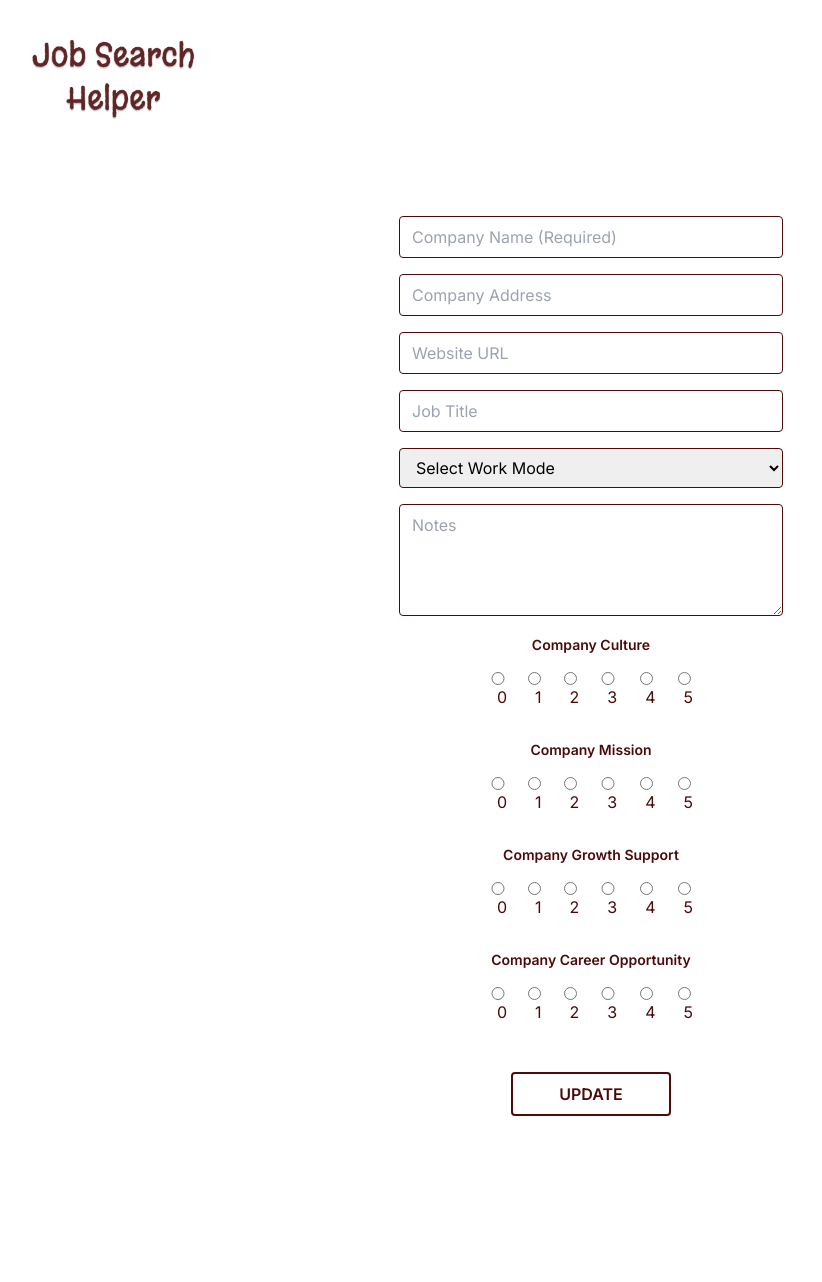
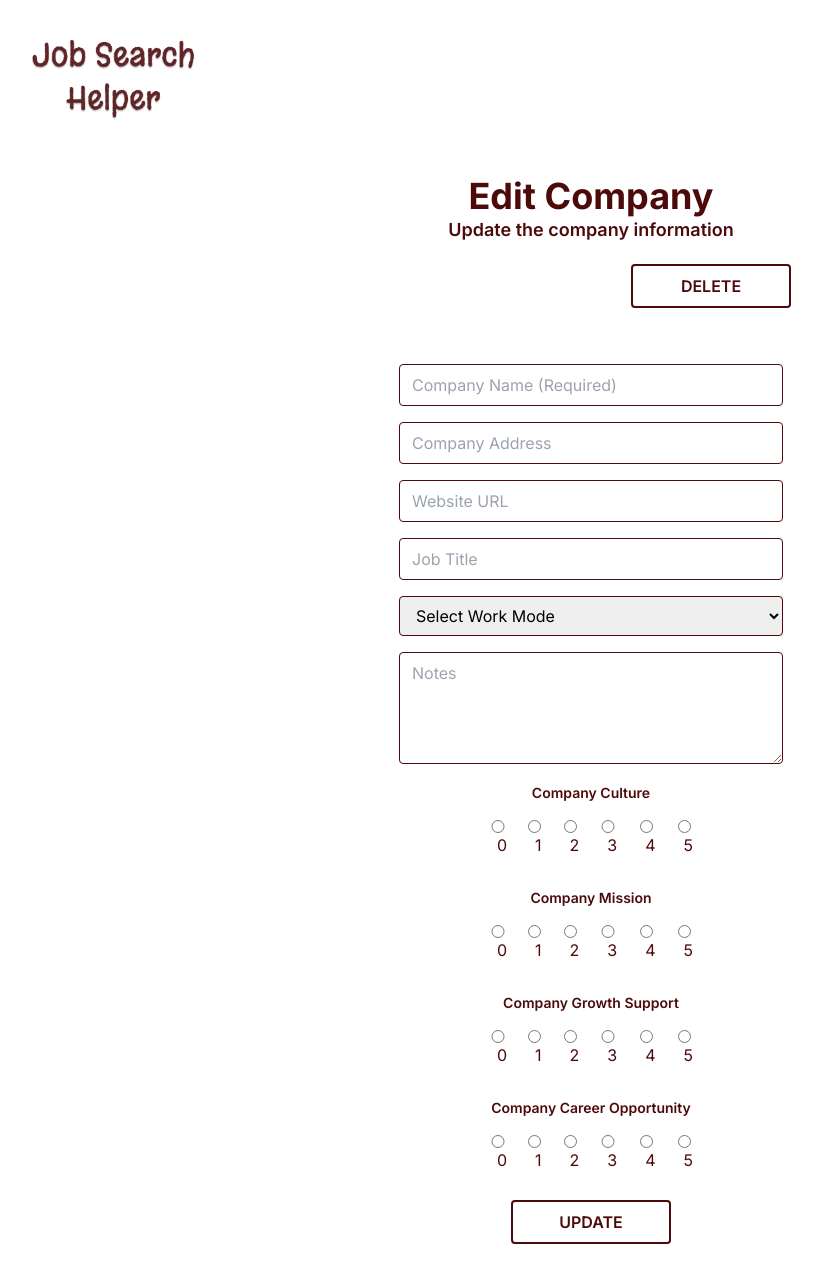
Before and after one commit to AkoKBIkeda/job-search-helper-frontend, a React (Create React App) app: page /dashboard/companies/1 in a window 1280 px wide. Shown: the top 1282 px of the page, without its empty margins (49-871 px from the left). Before the commit the page ends 1196 px from the top, so only its background shows below. Built offline with nearby package versions, Linux system fonts and the light colour scheme; no server answers.

Commit message:
Delete function done

```diff
--- a/src/forms/EditCompanyForm.tsx
+++ b/src/forms/EditCompanyForm.tsx
@@ -80,7 +80,10 @@ export default function EditCompanyForm() {
           }
         )
         .then((response) => {
-          console.log("Company updated successfully:", JSON.stringify(response.data, null, 2));
+          console.log(
+            "Company updated successfully:",
+            JSON.stringify(response.data, null, 2)
+          );
           alert("Company updated successfully!");
         });
     } catch (error) {
@@ -94,8 +97,29 @@ export default function EditCompanyForm() {
     }
   };
 
-  const onDelete = async () => {
-    // delete
+  const deleteCompany = async () => {
+    const token = localStorage.getItem("token");
+    try {
+      await axios
+        .delete(BASE_URL + "/companies/" + id + "/", {
+          headers: {
+            Authorization: "Token " + token,
+          },
+        })
+        .then((response) => {
+          console.log("Company deleted successfully:", response.data);
+          alert("Company deleted successfully!");
+          navigate("/dashboard");
+        });
+    } catch (error) {
+      if (isAxiosError(error)) {
+        console.error("Error status:", error.response?.status);
+        console.error("Error data:", error.response?.data);
+        alert("Error: " + JSON.stringify(error.response?.data, null, 2));
+      } else {
+        console.error("Unknown error:", error);
+      }
+    }
   };
 
   // fetch current company data from backend
@@ -145,6 +169,16 @@ export default function EditCompanyForm() {
   return (
     <div className="p-10 space-y-4 max-w-full text-center">
       <Header />
+      <div className="flex flex-col items-center">
+        <h1 className="text-primary text-4xl font-bold">Edit Company</h1>
+        <h2 className="text-primary text-lg font-semibold">
+          Update the company information
+        </h2>
+        <div className="flex items-center justify-between space-x-10">
+          <div className="md:w-[200px]"></div>
+          <Button onClick={() => deleteCompany()}>Delete</Button>
+        </div>
+      </div>
       <form
         className="flex flex-col p-10 space-y-4 mx-auto max-w-full items-center"
         onSubmit={handleSubmit(onSubmit)}
@@ -153,14 +187,10 @@ export default function EditCompanyForm() {
           register={register}
           errors={errors}
           control={control}
-          title="Edit Company"
-          description="Update the company information."
         />
-        <div className="flex flex-col items-center">
-          <Button type="submit" disabled={isSubmitting}>
-            {isSubmitting ? "Updating company..." : "Update"}
-          </Button>
-        </div>
+        <Button type="submit" disabled={isSubmitting}>
+          {isSubmitting ? "Updating..." : "Update"}
+        </Button>
       </form>
     </div>
   );
```
